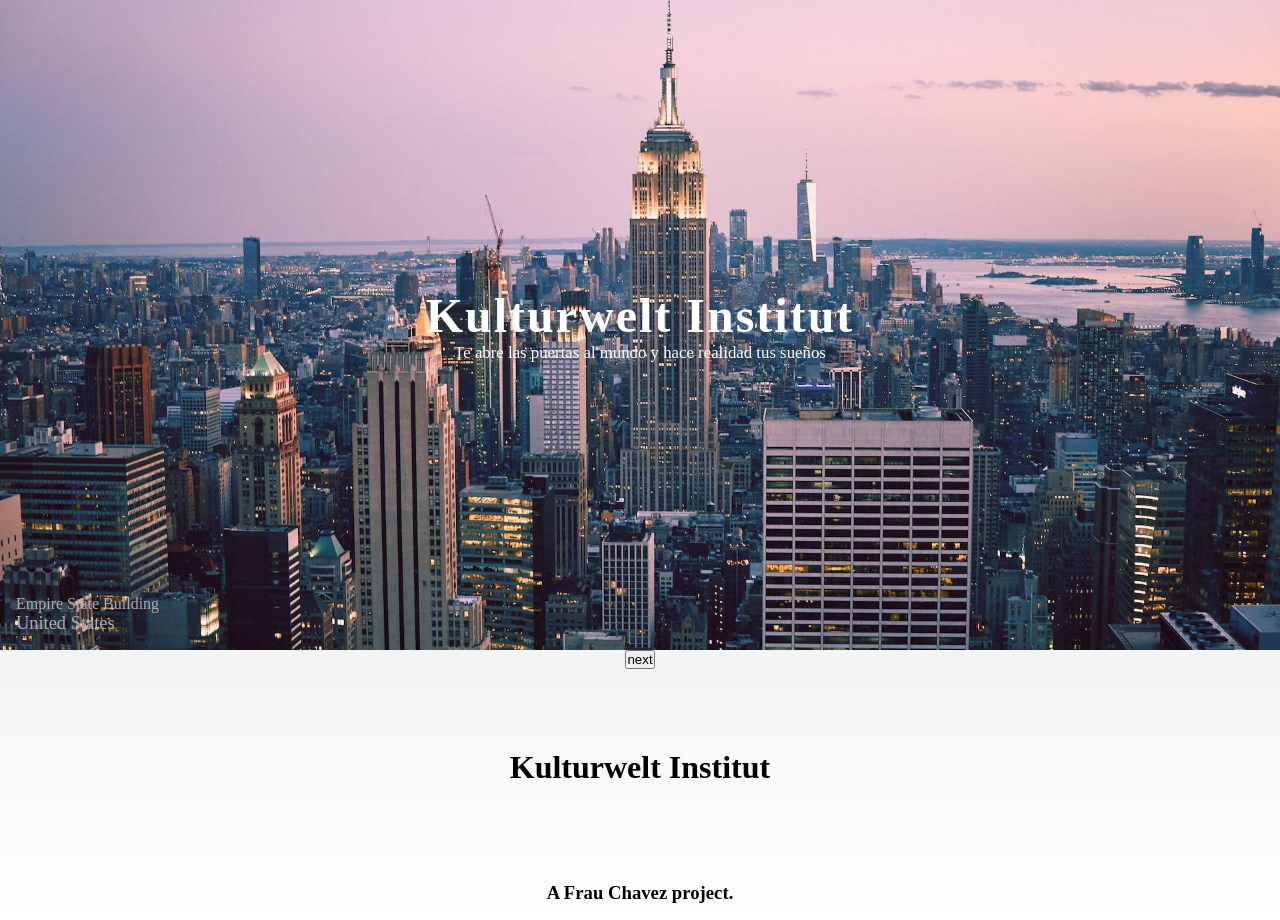
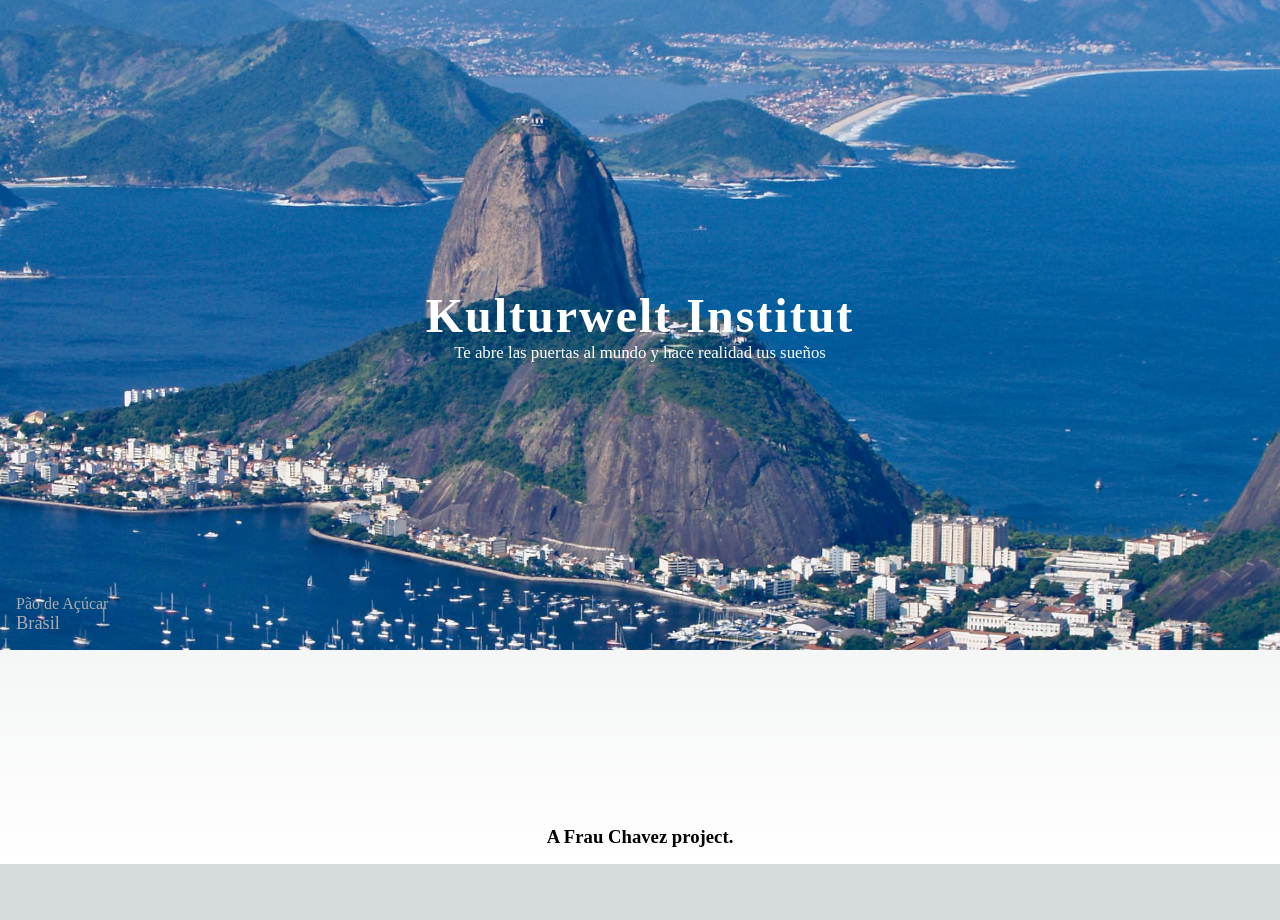
Before and after one commit to Saywa94/frau-chavez, a Next.js app: page / in a window 1280 px wide. After the commit the page ends 864 px from the top, so only its background shows below. Built offline with nearby package versions, Linux system fonts and the light colour scheme.

Commit message:
Added pao de acucar picture

```diff
--- a/components/Slider.tsx
+++ b/components/Slider.tsx
@@ -1,4 +1,4 @@
-import React, { useEffect } from "react";
+import React, { useEffect, useLayoutEffect } from "react";
 import styles from "./Slider.module.css";
 import Image from "next/image";
 
@@ -24,17 +24,16 @@ function selectNextImage(images: Array<ImageInfo>) {
 export default function Slider(props: { images: Array<ImageInfo> }) {
   const [images, setImages] = useState(props.images);
 
-  useEffect(() => {
+  useLayoutEffect(() => {
     const slideInterval = setInterval(() => {
-      console.log("useEffect was hit!!");
       setImages(selectNextImage(images));
     }, 7000);
     return () => clearInterval(slideInterval);
   }, [images]);
 
-  function handleClick() {
-    setImages(selectNextImage(images));
-  }
+  // function handleClick() {
+  //   setImages(selectNextImage(images));
+  // }
 
   return (
     <>
@@ -64,7 +63,7 @@ export default function Slider(props: { images: Array<ImageInfo> }) {
           );
         })}
       </div>
-      <button onClick={handleClick}>next</button>
+      {/* <button onClick={handleClick}>next</button> */}
     </>
   );
 }
--- a/pages/index.tsx
+++ b/pages/index.tsx
@@ -3,6 +3,12 @@ import styles from "@/styles/Home.module.css";
 import Slider from "@/components/Slider";
 
 const main_images = [
+  {
+    filename: "/images/new_york.jpg",
+    country: "United States",
+    description: "Empire State Building",
+    main: false,
+  },
   {
     filename: "/images/torre_eiffel.jpg",
     country: "France",
@@ -10,9 +16,9 @@ const main_images = [
     main: false,
   },
   {
-    filename: "/images/new_york.jpg",
-    country: "United States",
-    description: "Empire State Building",
+    filename: "/images/rio_janeiro.jpg",
+    country: "Brasil",
+    description: "Pão de Açúcar",
     main: true,
   },
   {
@@ -47,7 +53,7 @@ export default function Home() {
 
         <div className={styles.content}>
           <div className={styles.center}>
-            <h1>Kulturwelt Institut</h1>
+            <h1></h1>
           </div>
 
           <div className={styles.grid}>
```
Also changed, not shown: public/images/rio_janeiro.jpg (added).
